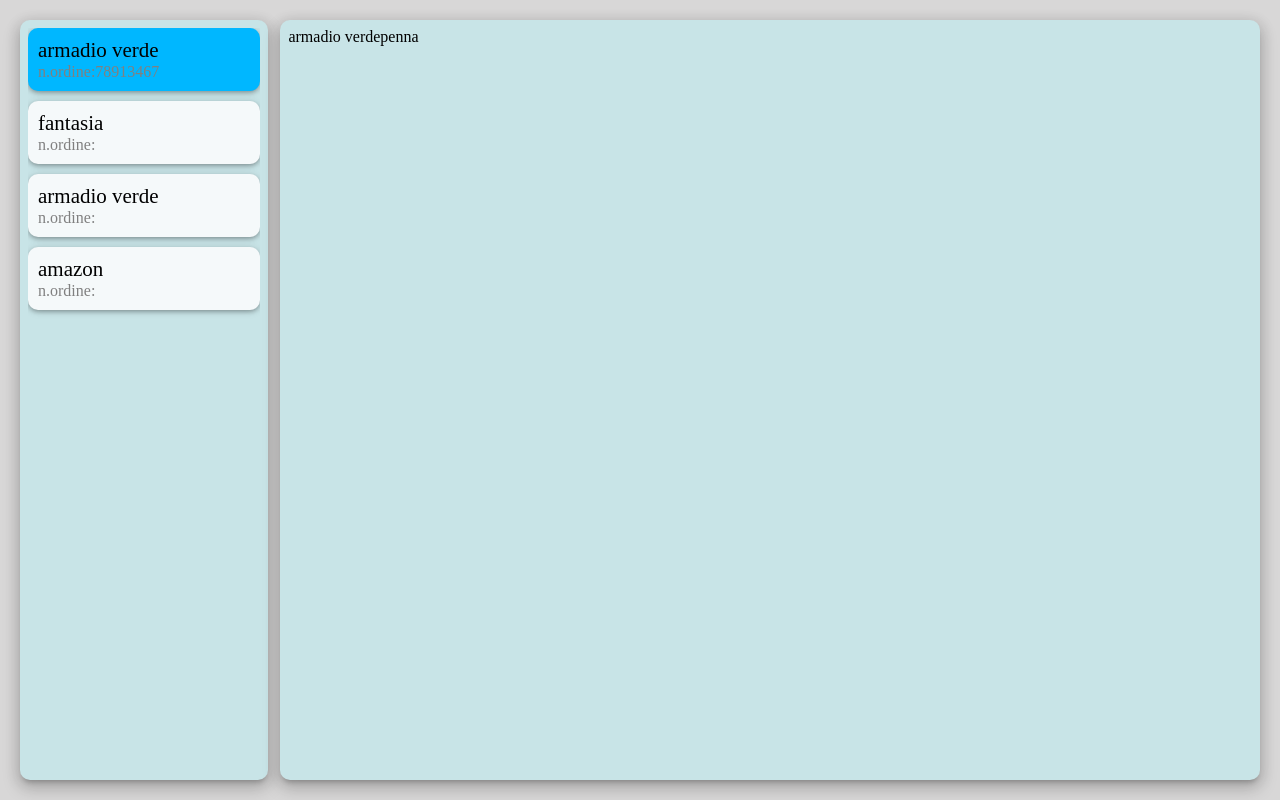
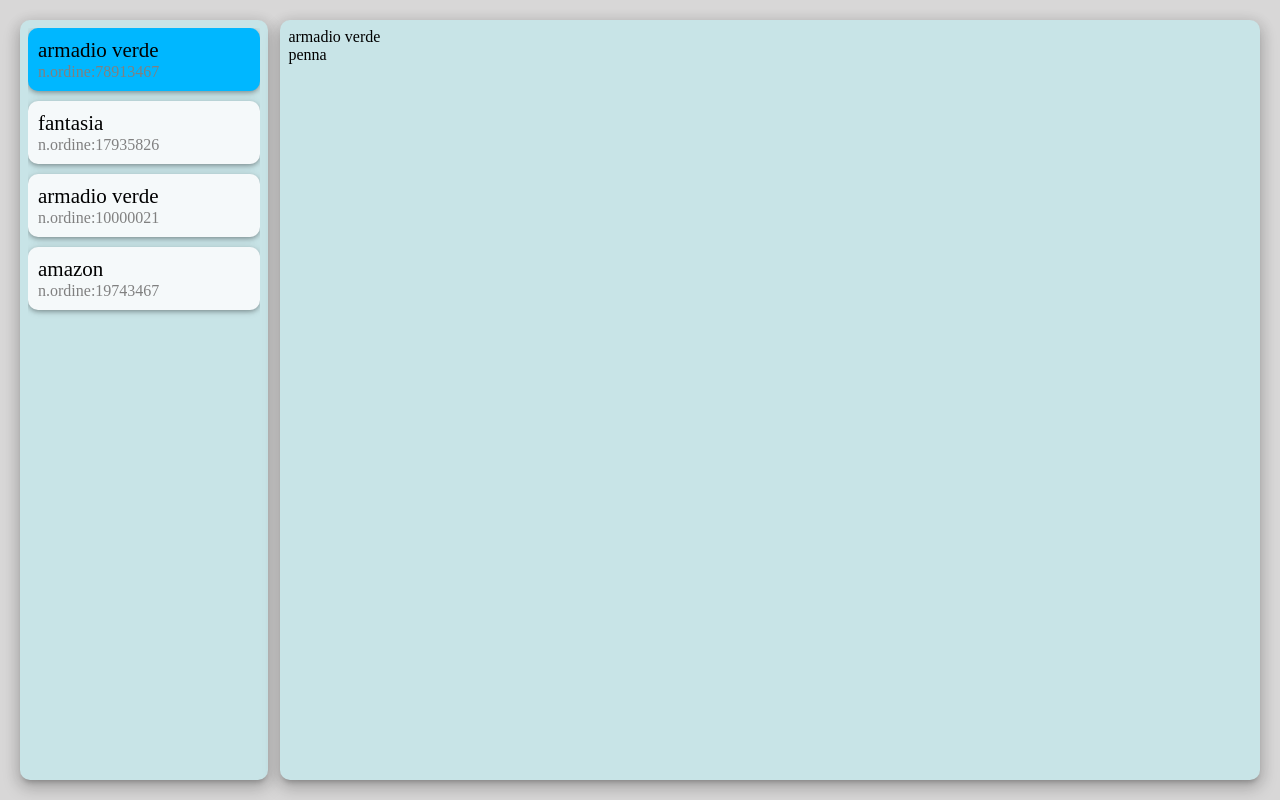
Before and after one commit to MicheleManco/esercizio-ui-ux-gestionale, a Vue app: page / in a window 1280 px wide. Built offline with nearby package versions, Linux system fonts and the light colour scheme.

Commit message:
fixed dati

```diff
--- a/src/App.vue
+++ b/src/App.vue
@@ -86,7 +86,7 @@ export default {
         // Azienda 2 ----------------------------------------------------------------------
         {
           ecommerceProvenienza:"fantasia",
-          ordine: [
+          ordine:
               {
               ecommerceProvenienza:"fantasia",
               data:"10/12/2021",
@@ -139,13 +139,13 @@ export default {
                 text:"mi servono entro due settimane, Grazie "
               },
               }
-          ]
+
         },
 
         // Azienda 3 ----------------------------------------------------------------------
         {
           ecommerceProvenienza:"armadio verde",
-          ordine: [
+          ordine:
               {
               ecommerceProvenienza:"armadio verde",
               data:"10/12/2021",
@@ -198,13 +198,13 @@ export default {
                 text:"mi servono entro due settimane, Grazie "
               },
               }
-          ]
+
         },
 
         // azienda4 ----------------------------------------------------------------------
         {
           ecommerceProvenienza:"amazon",
-          ordine: [
+          ordine:
               {
                 ecommerceProvenienza:"amazon",
                 data:"10/12/2021",
@@ -219,7 +219,7 @@ export default {
                 totIncasso:"400€",
                 chiusura:"false",
 
-              indirizzo: [{
+              indirizzo: {
                 nome:"gianni",
                 cognome:"rossi",
                 indirizzo1:"via paola 5",
@@ -228,36 +228,36 @@ export default {
                 citta:"thiene",
                 nazione:"italia",
                 telefono:"3563449862"
-              }],
+              },
 
-              cliente:[{
+              cliente:{
                     nome:"gianni",
                     cognome:"rossi",
                     sesso:"m",
                     email:"giannirossi@mail.com"
-                  }],
+                  },
 
-              prodotti:[{
+              prodotti:{
                 img:"assets/logo.png",
-                nome:"penna",
+                nome:"astuccio",
                 categoria:"cancelleria",
                 quantitaAcquistata:100,
                 skulLocation:"cnl-bic-bk-01",
                 prezzo:"0.30€",
                 quantitaRimanente:1000,
-              }],
+              },
 
-              noteOrdine:[{
+              noteOrdine:{
                 operatore:"mario",
                 text:"Poche in magazzino, fare rifornimento al prossimo ordine"
-              }],
+              },
 
-              noteCliente:[{
+              noteCliente:{
                 cliente:"amazon",
                 text:"mi servono entro domani"
-              }],
+              },
               }
-          ]
+
         }
       ]
     }
--- a/src/components/MainLayout.vue
+++ b/src/components/MainLayout.vue
@@ -31,6 +31,5 @@ export default {
   border-radius: 10px;
   padding:8px;
   box-shadow: 0px 8px 17px 2px rgba(0,0,0,0.14) , 0px 3px 14px 2px rgba(0,0,0,0.12) , 0px 5px 5px -3px rgba(0,0,0,0.2);
-  display: flex;
 }
 </style>
```
